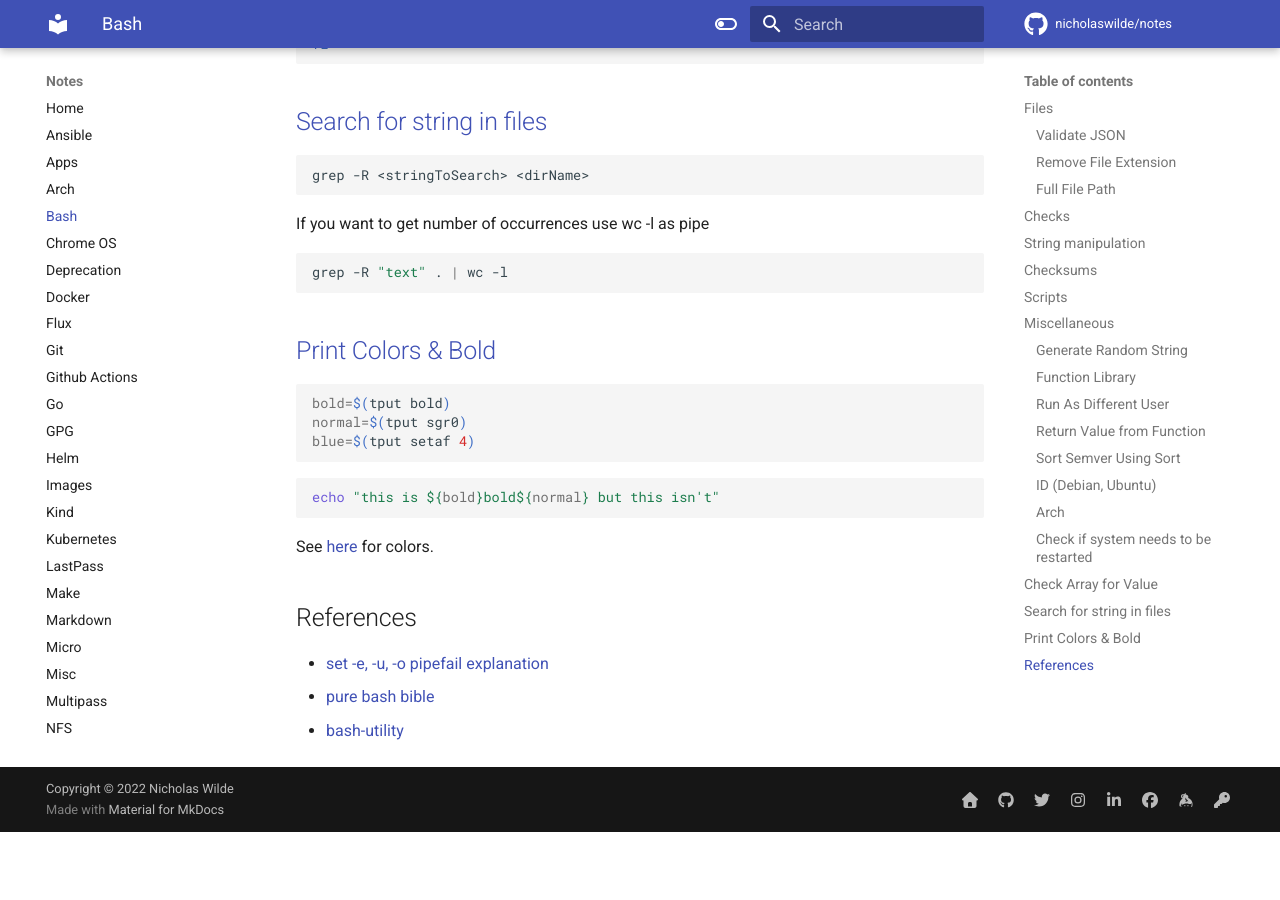
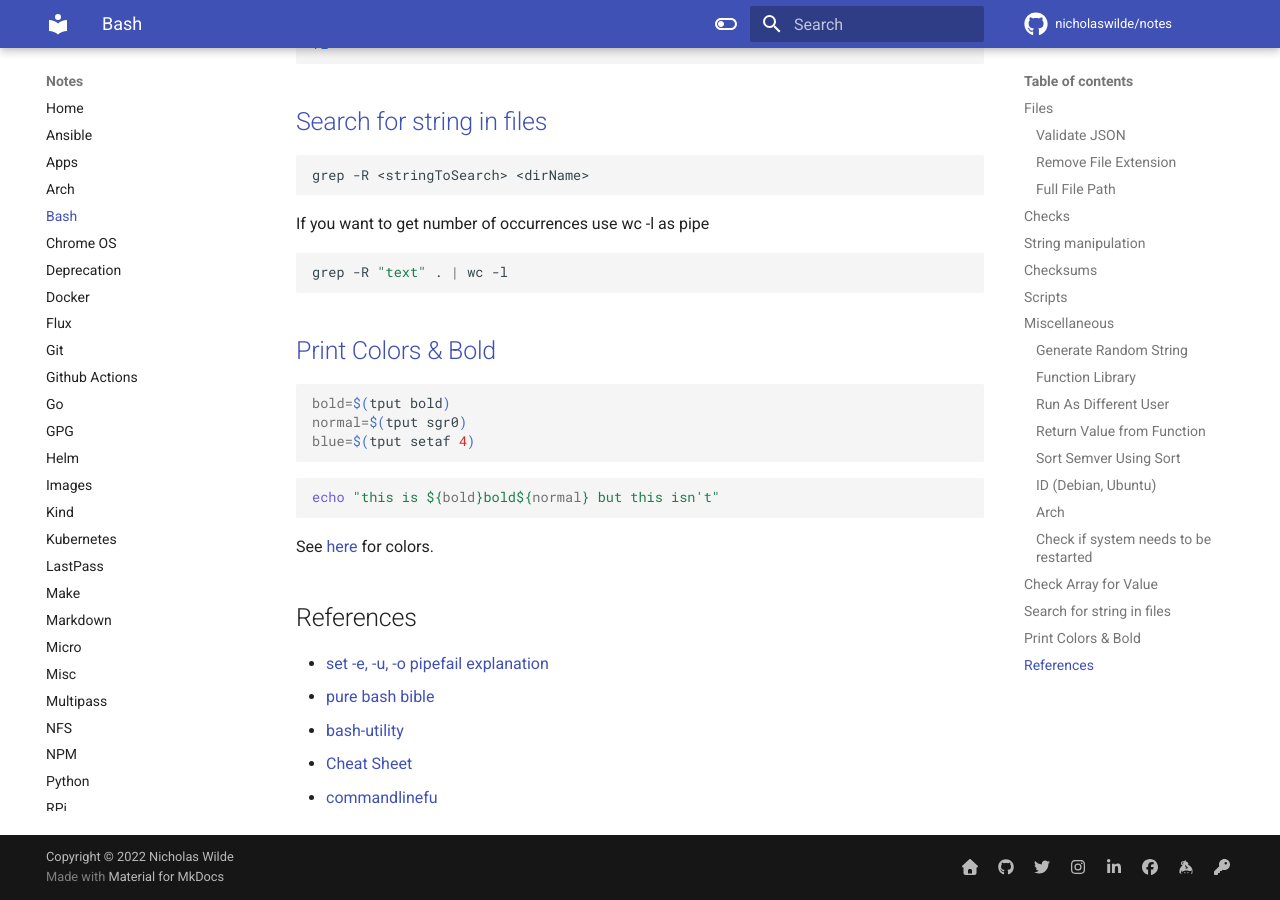
Before and after one commit to nicholaswilde/notes, an MkDocs documentation site: the page built from docs/bash.md, in a window 1280 px wide and 900 px high, scrolled down 7642 px. Built offline with MkDocs 1.6.1 and Material for MkDocs 9.7.7, drawn with Linux system fonts in a browser that asks for light colours; comment, search, counter and statistics services are not loaded; before the commit the page ends 8474 px from its top, so only the background shows below that.

Commit message:
Update bash.md

```diff
--- a/docs/bash.md
+++ b/docs/bash.md
@@ -435,6 +435,8 @@
 * [set -e, -u, -o pipefail explanation](https://gist.github.com/mohanpedala/1e2ff5661761d3abd0385e8223e16425)
 * [pure bash bible](https://github.com/dylanaraps/pure-bash-bible)
 * [bash-utility](https://github.com/labbots/bash-utility)
+* [Cheat Sheet](https://cheat.sh/)
+* [commandlinefu](https://www.commandlinefu.com/)
 
 [2]: https://www.cyberciti.biz/faq/how-to-restart-systemd-without-rebooting-linux-when-critical-libraries-installed/
 [3]: https://stackoverflow.com/a/15394738/1061279
```
